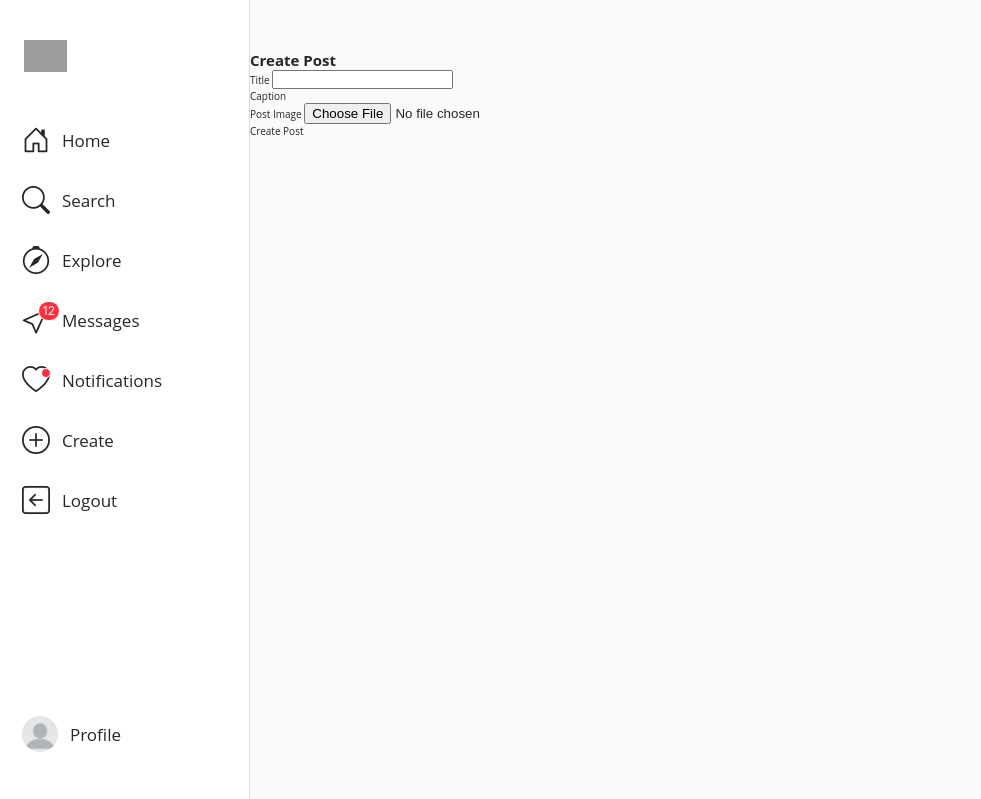
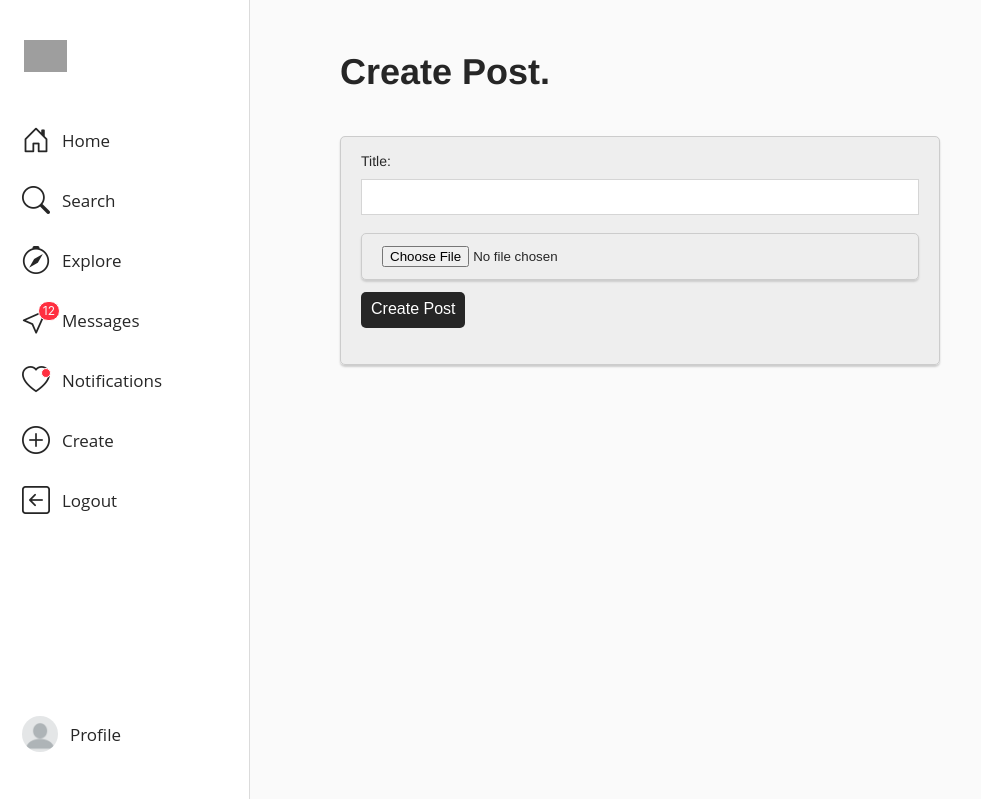
Before and after one commit to tony-cypher/instagram-clone, a Django app: page /create/ in a window 1280 px wide. Shown: the top 799 px of the page, without its empty margins (0-981 px from the left). Run offline with Django 4.2, Linux system fonts and the light colour scheme; a user stored in the database is signed in; data comes from the database, SQL or seed files in the repository; both versions use the stored data as it was after the commit; some libraries are stand-ins or nearby versions; grey boxes are pictures that could not be loaded.

Commit message:
create post setup

```diff
--- a/insta/forms.py
+++ b/insta/forms.py
@@ -6,10 +6,6 @@ class PostCreateForm(forms.ModelForm):
     class Meta:
         model = Post
         fields = ('title', 'image')
-        widgets = {
-            'title': forms.TextInput(attrs={'class':'form-control'}),
-            'image': forms.FileInput(attrs={'class':'form-control'})
-        }
 
 
 class CommentForm(forms.ModelForm):
--- a/insta/templates/insta/create_post.html
+++ b/insta/templates/insta/create_post.html
@@ -1,24 +1,16 @@
 {% extends 'insta/base.html' %} {% block content %}
 
-<div class="container my-5">
-  <h2 class="text-center m-4">Create Post</h2>
-  <form class="row g-3 create-form" method="POST" enctype="multipart/form-data">
+<div id="wrapper">
+
+  <h2>Create Post.</h2>
+  <form method="POST" enctype="multipart/form-data">
     {% csrf_token %}
-    <div class="col-12">
-      <label for="" class="form-label text-white">Title</label>
+    <fieldset>
+      <label for="Name">Title:</label>
       {{ form.title }}
-    </div>
-    <div class="col-12">
-      <label for="" class="form-label">Caption</label>
-      {{ form.caption }}
-    </div>
-    <div class="col-12">
-      <label for="" class="form-label">Post Image</label>
       {{ form.image }}
-    </div>
-    <div class="col-12">
-      <button type="submit" class="btn btn-light">Create Post</button>
-    </div>
+      <input type="submit" name="submit" class="submit" value="Create Post" />
+    </fieldset>
   </form>
 </div>
 {% endblock %}
--- a/static/assets/css/main.css
+++ b/static/assets/css/main.css
@@ -366,6 +366,7 @@ img {
 }
 
 .gallery-image {
+  border-radius: 5%;
   width: 236px;
   height: 236px;
   object-fit: cover;
@@ -726,3 +727,90 @@ Remove or comment-out the code block below to see how the browser will fall-back
   font-size: 12px;
   color: grey;
 }
+
+/* Create Post */
+
+#wrapper {
+  width: 600px;
+  margin: 48px auto;
+  font-family: "Helvetica", "Arial", "Verdana", "sans-serif";
+  line-height: 24px;
+  font-size: 16px;
+}
+
+@media (max-width: 640px) {
+  #wrapper {
+    margin-left: 100px;
+    width: 350px;
+  }
+}
+
+#wrapper {
+  h2 {
+    font-size: 36px;
+    line-height: 48px;
+  }
+
+  input[type="text"] {
+    height: 36px;
+    width: 100%;
+    margin-bottom: 18px;
+    display: block;
+    font-size: 14px;
+    padding: 0 10px;
+    box-sizing: border-box;
+    -moz-box-sizing: border-box;
+    color: #333;
+    border: 1px solid #d5d5d5;
+  }
+
+  input[type="submit"] {
+    background: #262626;
+    color: #fff;
+    border: none;
+    border-radius: 5px;
+    display: inline-block;
+    margin: 12px 0;
+    text-shadow: 0 -1px 0 rgba(0, 0, 0, 0.2);
+    padding: 0 10px 2px 10px;
+    line-height: 34px;
+    font-size: 16px;
+    cursor: pointer;
+    -webkit-font-smoothing: antialiased;
+  }
+
+  input[type="submit"]:hover {
+    background: #424649;
+  }
+
+  label {
+    margin-bottom: 6px;
+    display: block;
+    font-size: 14px;
+  }
+
+  fieldset,
+  input[type="file"] {
+    border-radius: 5px;
+    border: 1px solid #ccc;
+    /* margin-top: 40px; */
+    padding: 12px 20px;
+    box-shadow: 0 2px 2px 0px #ccc;
+    width: 100%;
+    box-sizing: border-box;
+    -webkit-box-sizing: border-box;
+    -moz-box-sizing: border-box;
+  }
+
+  fieldset {
+    padding: 12px 20px 24px 20px;
+    background: #eee;
+    margin-top: 40px;
+  }
+
+  input:focus,
+  textarea:focus {
+    background: #fffac2;
+    outline: none;
+  }
+}
```
Also changed, not shown: db.sqlite3, media/images/24/09/22/AppBreweryWallpaper_1.jpg (added), media/images/24/09/23/alexander-hipp-iEEBWgY_6lA-unsplash.jpg (added).
